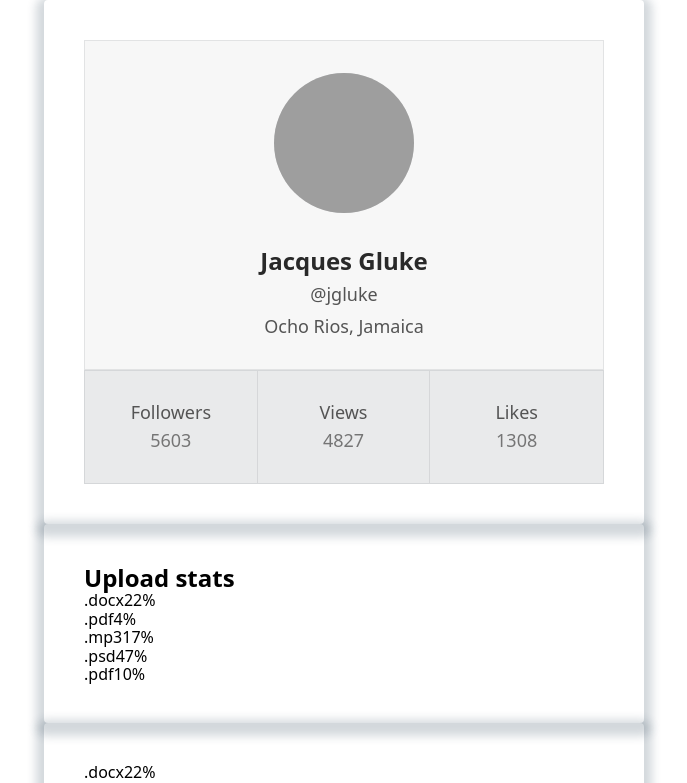
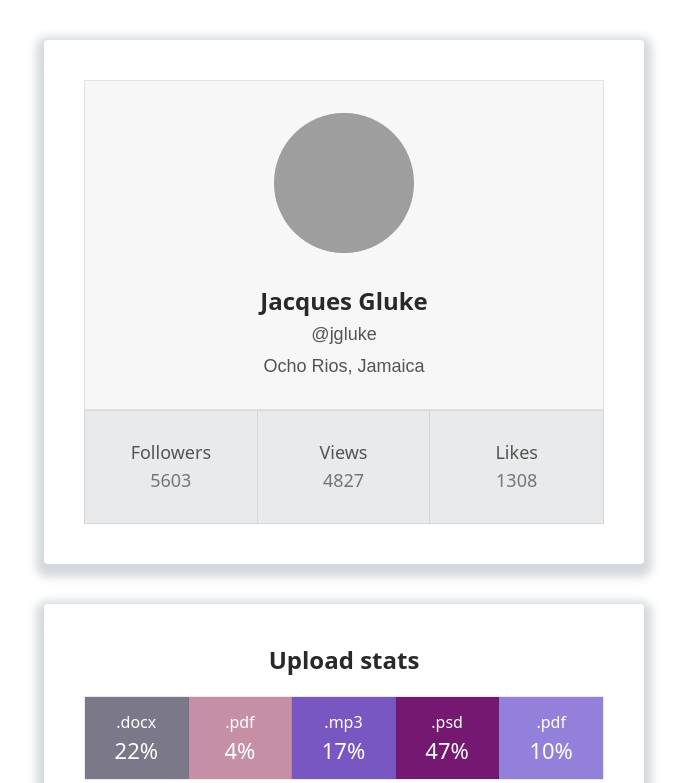
Before and after one commit to MaryaSamsonenko/goit-react-hw-01-components, a React (Create React App) app: page / in a window 1280 px wide. Shown: the top 783 px of the page, without its empty margins (296-983 px from the left). Built offline with nearby package versions, Linux system fonts and the light colour scheme; grey boxes are pictures that could not be loaded.

Commit message:
add style 2 task

```diff
--- a/src/common/Section.styled.js
+++ b/src/common/Section.styled.js
@@ -7,6 +7,7 @@ export const Section = styled.section`
   box-shadow: ${(props) => props.theme.colors.boxShadow};
   padding: ${(props) => props.theme.spacing(10)};
 
-    & :not(:last-child):
+  &:not(:last-child) {
     margin-bottom: ${(props) => props.theme.spacing(10)};
+  }
 `;
--- a/src/components/App/App.js
+++ b/src/components/App/App.js
@@ -1,3 +1,4 @@
+import PropTypes from "prop-types";
 import { Profile } from "../Profile/Profile.js";
 import { StatisticsList } from "../Statistics/StatisticsList.js";
 import { Friendslist } from "../Friends/Friendslist";
@@ -12,7 +13,13 @@ function App() {
   return (
     <>
       <GlobalStyle />
-      <Profile profile={profile} />
+      <Profile
+        username={profile.username}
+        tag={profile.tag}
+        location={profile.location}
+        avatar={profile.avatar}
+        stats={profile.stats}
+      />
       <StatisticsList title="Upload stats" statistics={statistics} />
       <StatisticsList statistics={statistics} />
       <Friendslist friends={friends} />
@@ -21,3 +28,10 @@ function App() {
   );
 }
 export default App;
+Profile.propTypes = {
+  avatar: PropTypes.string.isRequired,
+  username: PropTypes.string.isRequired,
+  tag: PropTypes.string.isRequired,
+  location: PropTypes.string.isRequired,
+  stats: PropTypes.object.isRequired,
+};
--- a/src/components/Profile/Profile.js
+++ b/src/components/Profile/Profile.js
@@ -11,9 +11,7 @@ import {
   LabelValue,
 } from "./Profile.styled";
 
-export const Profile = ({
-  profile: { username, tag, location, avatar, stats },
-}) => {
+export const Profile = ({ username, tag, location, avatar, stats }) => {
   return (
     <Section>
       <InfoWrapper>
@@ -41,7 +39,6 @@ export const Profile = ({
 };
 
 Profile.propTypes = {
-  profile: PropTypes.shape({
   avatar: PropTypes.string.isRequired,
   username: PropTypes.string.isRequired,
   tag: PropTypes.string.isRequired,
@@ -51,5 +48,4 @@ Profile.propTypes = {
     views: PropTypes.number.isRequired,
     likes: PropTypes.number.isRequired,
   }).isRequired,
-  }).isRequired,
 };
--- a/src/components/Profile/Profile.styled.js
+++ b/src/components/Profile/Profile.styled.js
@@ -29,7 +29,7 @@ export const UserName = styled.p`
 `;
 
 export const Text = styled.p`
-  font-family: ${(props) => props.theme.fonts.secondaryText};
+  font-family: ${(props) => props.theme.fonts.secondary};
   ${font({ fs: 18, fw: 500, lh: 20 })};
   color: ${(props) => props.theme.colors.grey};
   &:not(:last-child) {
--- a/src/components/Statistics/StatisticsList.js
+++ b/src/components/Statistics/StatisticsList.js
@@ -1,14 +1,15 @@
 import PropTypes from "prop-types";
 import { StatisticsListItem } from "./StatisticsListItem";
 import { Section } from "../../common/Section.styled";
+import { StatsList, StatsTitle } from "./StatisticsList.styled";
 export const StatisticsList = ({ title, statistics }) => {
   return (
     <Section>
-      {title && <h2 className="title">{title}</h2>}
+      {title && <StatsTitle>{title}</StatsTitle>}
 
-      <ul className="stat-list">
+      <StatsList className="stat-list">
         <StatisticsListItem statistics={statistics} />
-      </ul>
+      </StatsList>
     </Section>
   );
 };
--- /dev/null
+++ b/src/components/Statistics/StatisticsList.styled.js
@@ -0,0 +1,14 @@
+import styled from "styled-components";
+import { font, flexCenter } from "../../helpers/mixins";
+
+export const StatsList = styled.ul`
+  ${flexCenter({ jc: "space-between" })};
+  border: 1px solid ${(props) => props.theme.colors.greyOpacity};
+`;
+export const StatsTitle = styled.h2`
+  text-align: center;
+
+  ${font({ fs: 24, fw: 600, lh: 32 })};
+  color: ${(props) => props.theme.colors.primaryText}};
+  margin-bottom: ${(props) => props.theme.spacing(5)};
+`;
--- a/src/components/Statistics/StatisticsListItem.js
+++ b/src/components/Statistics/StatisticsListItem.js
@@ -1,10 +1,15 @@
 import PropTypes from "prop-types";
+import {
+  StatsListItem,
+  StatsLabel,
+  StatsLabelValue,
+} from "./StatisticsListItem.styled";
 export const StatisticsListItem = ({ statistics }) => {
   return statistics.map(({ id, label, percentage }) => (
-    <li className="item" key={id}>
-      <span className="label">{label}</span>
-      <span className="percentage">{percentage}%</span>
-    </li>
+    <StatsListItem key={id}>
+      <StatsLabel>{label}</StatsLabel>
+      <StatsLabelValue>{percentage}%</StatsLabelValue>
+    </StatsListItem>
   ));
 };
 StatisticsListItem.propTypes = {
--- /dev/null
+++ b/src/components/Statistics/StatisticsListItem.styled.js
@@ -0,0 +1,24 @@
+import styled from "styled-components";
+
+import { font, flexCenter } from "../../helpers/mixins";
+import { getRandomRGBColor } from "../../helpers/randomColor";
+
+export const StatsListItem = styled.li`
+  ${flexCenter};
+  flex-direction: column;
+  width: calc(100% / 5);
+  padding: ${(props) => props.theme.spacing(4)} 0;
+  background-color: ${getRandomRGBColor};
+  &:not(:last-child) {
+    border-right: 1px solid ${(props) => props.theme.colors.greyOpacity};
+  }
+`;
+export const StatsLabel = styled.span`
+  ${font({ fs: 16, fw: 400, lh: 18 })};
+  color: ${(props) => props.theme.colors.white};
+  margin-bottom: ${(props) => props.theme.spacing(2)};
+`;
+export const StatsLabelValue = styled.span`
+  ${font({ fs: 22, fw: 400, lh: 24 })};
+  color: ${(props) => props.theme.colors.white};
+`;
--- a/src/constants/Global.styled.js
+++ b/src/constants/Global.styled.js
@@ -8,6 +8,8 @@ export const GlobalStyle = createGlobalStyle`
 body,
 html {
   height: 100%;
+  padding: 20px 0;
+
 }
 img,
 picture,
--- a/src/helpers/randomColor.js
+++ b/src/helpers/randomColor.js
@@ -1,8 +1,8 @@
-export function generateDarkColorHex() {
-  let color = "#";
-  for (let i = 0; i < 3; i++)
-    color += (
-      "0" + Math.floor((Math.random() * Math.pow(16, 2)) / 2).toString(16)
-    ).slice(-2);
-  return color;
+function getRandomIntegerFromInterval(min, max) {
+  return Math.floor(Math.random() * (max - min + 1) + min);
 }
+export function getRandomRGBColor() {
+  return `rgb(${getRandomIntegerFromInterval(0, 255)},
+    ${getRandomIntegerFromInterval(0, 255)},
+    ${getRandomIntegerFromInterval(0, 255)})`;
+}
```
Lines whose indentation alone changed are shown as unchanged.
